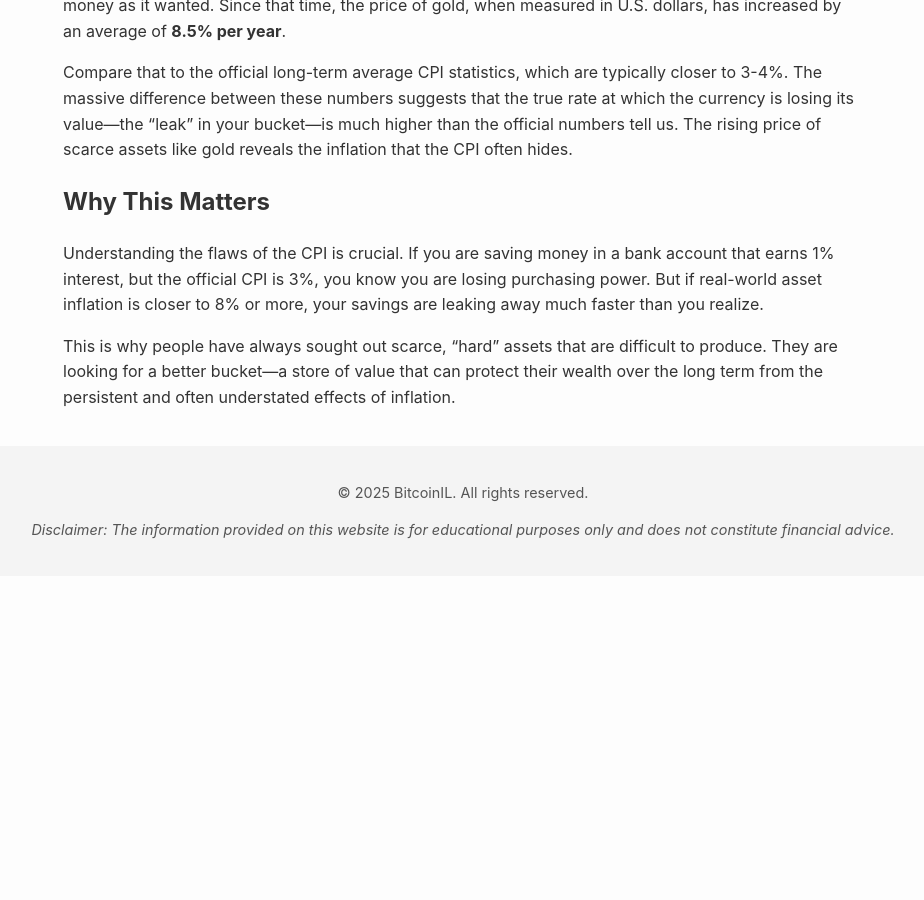
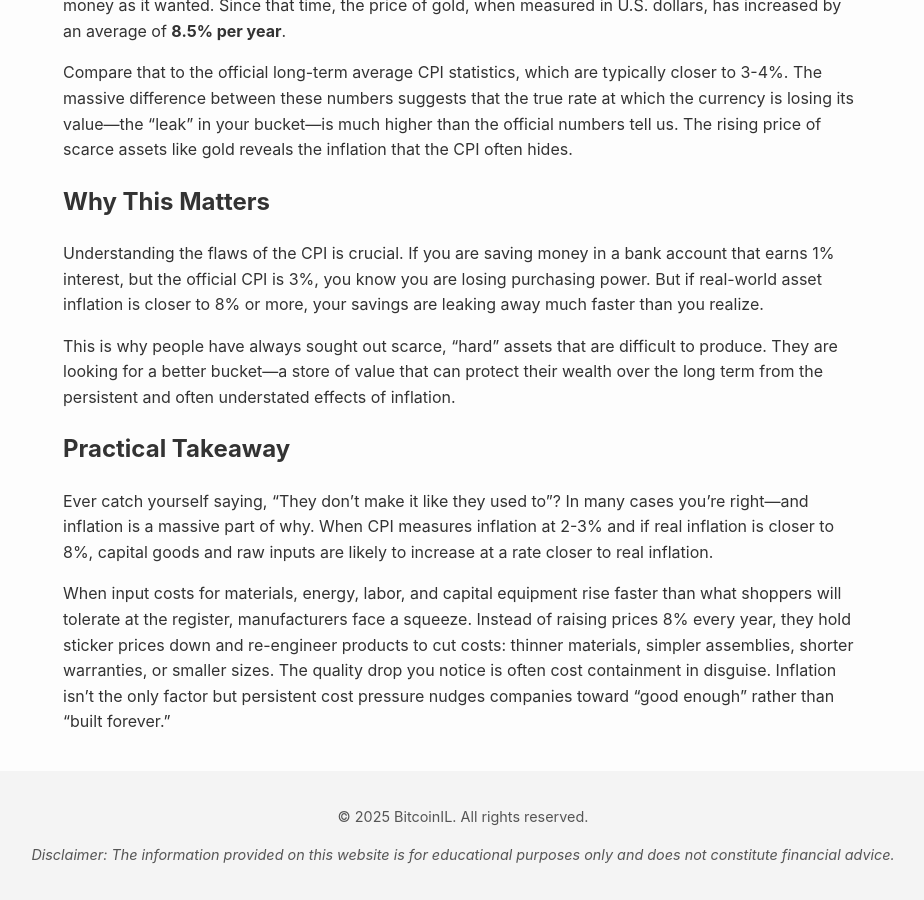
Before and after one commit to YaronWhite86/bitcoin-consulting-israel-staging.github.io, a Jekyll site: the page built from _posts/2025-09-14-understanding-real-inflation.md, in a window 1280 px wide and 900 px high, scrolled down 1820 px. Shown: the whole window, without its empty margins (177-1101 px from the left). Built offline with Jekyll 4.4.1, drawn with Linux system fonts in a browser that asks for light colours; before the commit the page ends 2396 px from its top, so only the background shows below that.

Commit message:
Update 2025-09-14-understanding-real-inflation.md

```diff
--- a/_posts/2025-09-14-understanding-real-inflation.md
+++ b/_posts/2025-09-14-understanding-real-inflation.md
@@ -57,3 +57,9 @@ Compare that to the official long-term average CPI statistics, which are typical
 Understanding the flaws of the CPI is crucial. If you are saving money in a bank account that earns 1% interest, but the official CPI is 3%, you know you are losing purchasing power. But if real-world asset inflation is closer to 8% or more, your savings are leaking away much faster than you realize.
 
 This is why people have always sought out scarce, "hard" assets that are difficult to produce. They are looking for a better bucket—a store of value that can protect their wealth over the long term from the persistent and often understated effects of inflation.
+
+## Practical Takeaway
+
+Ever catch yourself saying, “They don’t make it like they used to”? In many cases you’re right—and inflation is a massive part of why. When CPI measures inflation at 2-3% and if real inflation is closer to 8%, capital goods and raw inputs are likely to increase at a rate closer to real inflation.
+
+When input costs for materials, energy, labor, and capital equipment rise faster than what shoppers will tolerate at the register, manufacturers face a squeeze. Instead of raising prices 8% every year, they hold sticker prices down and re-engineer products to cut costs: thinner materials, simpler assemblies, shorter warranties, or smaller sizes. The quality drop you notice is often cost containment in disguise. Inflation isn’t the only factor but persistent cost pressure nudges companies toward “good enough” rather than “built forever.”
```
